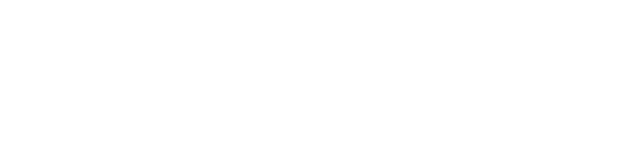
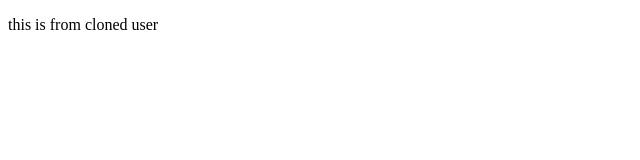
Before and after one commit to anirban-bk/github-test-2, a plain HTML site: page index.html in a window 1280 px wide. Shown: the whole page, without its empty margins (0-640 px from the left). Drawn offline with Linux system fonts and the light colour scheme.

Commit message:
commit from clonesd user

```diff
--- a/index.html
+++ b/index.html
@@ -6,6 +6,6 @@
     <title>index test</title>
 </head>
 <body>
-    <p></p>
+    <p>this is from cloned user</p>
 </body>
 </html>
```
